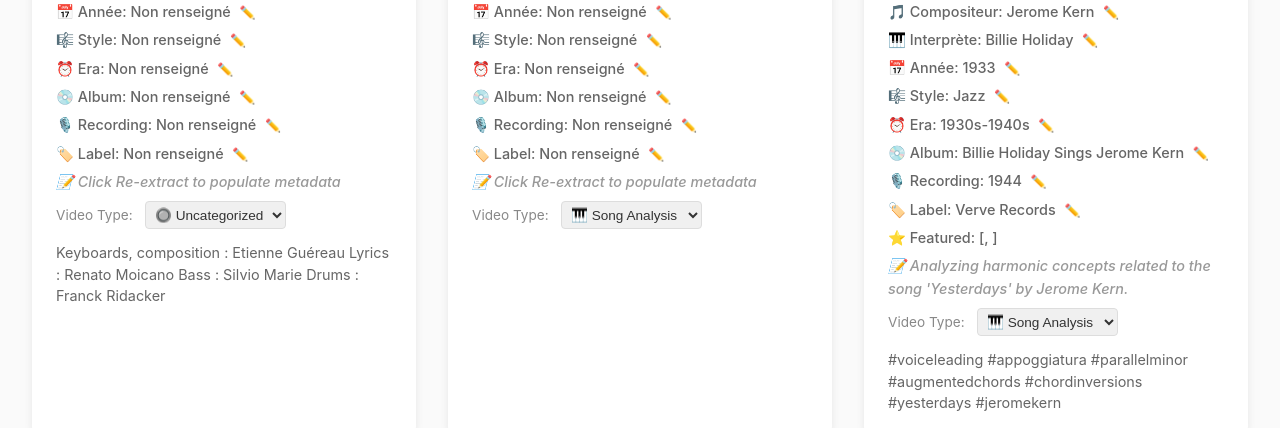
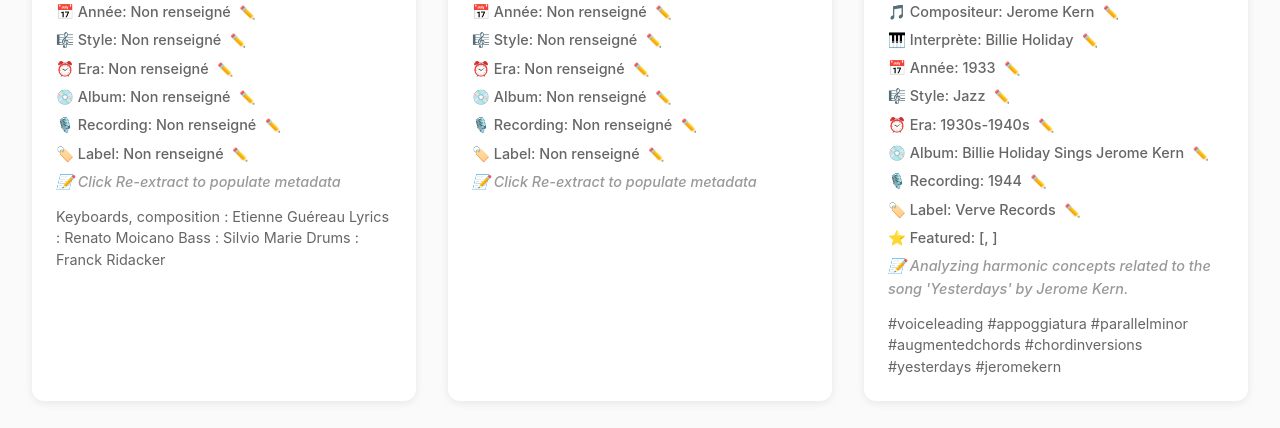
Before and after one commit to ColinusM/Piano-Jazz-Concept, a Flask app: page /?view=videos&sort=alpha in a window 1280 px wide. Shown: the part 1047-1475 px from the top of the page. Run offline with Flask 3, Linux system fonts and the light colour scheme; data comes from the database, SQL or seed files in the repository.

Commit message:
Remove video type dropdown from UI and backend
Removed video type categorization feature:
- Removed Video Type dropdown selector from card UI
- Removed /api/update_video_type backend endpoint
- Removed updateVideoType() JavaScript function

🤖 Generated with [Claude Code](https://claude.com/claude-code)

Co-Authored-By: Claude <noreply@anthropic.com>

```diff
--- a/app.py
+++ b/app.py
@@ -501,28 +501,6 @@ def get_master_prompt():
     except Exception as e:
         return jsonify({'success': False, 'error': str(e)}), 500
 
-@app.route('/api/update_video_type', methods=['POST'])
-def update_video_type():
-    if not session.get('admin'):
-        return jsonify({'success': False, 'error': 'Unauthorized'}), 401
-
-    data = request.get_json()
-    video_id = data.get('video_id')
-    video_type = data.get('video_type')
-
-    if not video_id or not video_type:
-        return jsonify({'success': False, 'error': 'Missing parameters'}), 400
-
-    try:
-        conn = sqlite3.connect(DATABASE_PATH)
-        cursor = conn.cursor()
-        cursor.execute('UPDATE videos SET video_type = ? WHERE id = ?', (video_type, video_id))
-        conn.commit()
-        conn.close()
-        return jsonify({'success': True})
-    except Exception as e:
-        return jsonify({'success': False, 'error': str(e)}), 500
-
 @app.route('/api/update_category', methods=['POST'])
 def update_category():
     if not session.get('admin'):
--- a/templates/index.html
+++ b/templates/index.html
@@ -1210,19 +1210,6 @@
                     <p class="video-origin">Extrait de: {{ video.video_title }}</p>
                     {% endif %}
 
-                    {% if is_admin %}
-                    <div style="margin-top: 0.5rem;">
-                        <div style="margin-bottom: 0.5rem;">
-                            <label style="font-size: 0.85rem; color: #888; margin-right: 0.5rem;" title="Categorize the video content type">Video Type:</label>
-                            <select id="video-type-{{ video.video_id }}" onchange="updateVideoType({{ video.video_id }}, this.value)" style="background: #f0f0f0; color: #333; border: 1px solid #ddd; border-radius: 4px; padding: 0.3rem; font-size: 0.85rem;" title="Analysis = Video analyzing specific songs/pieces; Non-analysis = Interviews, talks, theory discussions without specific song focus">
-                                <option value="uncategorized" {% if video.video_type == 'uncategorized' %}selected{% endif %}>🔘 Uncategorized</option>
-                                <option value="analysis" {% if video.video_type == 'analysis' %}selected{% endif %}>🎹 Song Analysis</option>
-                                <option value="non-analysis" {% if video.video_type == 'non-analysis' %}selected{% endif %}>💬 Talk/Interview</option>
-                            </select>
-                        </div>
-                    </div>
-                    {% endif %}
-
                     {% if video.description and video.description|length > 150 %}
                     <p class="video-description truncated" id="desc-{{ loop.index }}">{{ video.description }}</p>
                     <span class="read-more-btn" onclick="toggleDescription({{ loop.index }})">
@@ -1620,46 +1607,6 @@
             }
         }
 
-        async function updateVideoType(videoId, videoType) {
-            try {
-                const response = await fetch('/api/update_video_type', {
-                    method: 'POST',
-                    headers: {
-                        'Content-Type': 'application/json',
-                    },
-                    body: JSON.stringify({
-                        video_id: videoId,
-                        video_type: videoType
-                    })
-                });
-
-                const result = await response.json();
-                if (result.success) {
-                    // Show minimalist save notification
-                    const notification = document.getElementById('saveNotification');
-                    if (notification) {
-                        const typeLabels = {
-                            'uncategorized': '🔘 Uncategorized',
-                            'analysis': '🎹 Song Analysis',
-                            'non-analysis': '💬 Talk/Interview'
-                        };
-                        notification.textContent = `Saved: ${typeLabels[videoType] || videoType}`;
-                        notification.classList.add('show');
-
-                        // Hide after 1 second
-                        setTimeout(() => {
-                            notification.classList.remove('show');
-                        }, 1000);
-                    }
-                } else {
-                    alert('Failed to update video type: ' + (result.error || 'Unknown error'));
-                }
-            } catch (error) {
-                console.error('Error updating video type:', error);
-                alert('Failed to update video type');
-            }
-        }
-
         function showSongInput(videoId, button) {
             const card = button.closest('.video-card');
             const videoContent = card.querySelector('.video-content');
```
